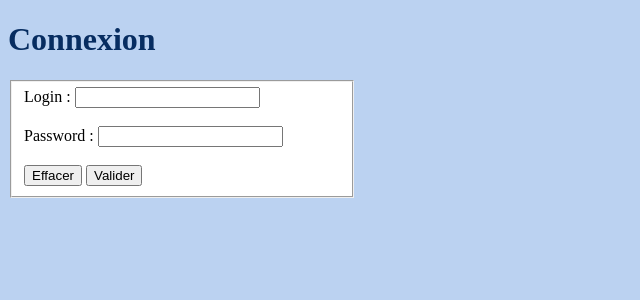
After one commit to Elouan-Callec/GSB, a PHP site: page /formulaire_connexion.html in a window 1280 px wide. The commit adds this page. Shown: the top 300 px of the page, without its empty margins (0-640 px from the left). Run offline with PHP 8.4, Linux system fonts and the light colour scheme.

Commit message:
Création formulaire connexion

```diff
--- a/10mai/mesFonctionsGenerales.php
+++ b/10mai/mesFonctionsGenerales.php
@@ -3,9 +3,9 @@
 function connexion(){
     $host = "127.0.0.1";
         $user = "root";
-        $password = "password";
+        $password = "";
         $dbname = "gsb_frais";
-        $port ="3307";
+        $port ="3306";
 
         $mysqli = new mysqli($host, $user, $password, $dbname, $port);
         if ($mysqli->connect_errno) {
--- a/GSB_frais/insert.php
+++ b/GSB_frais/insert.php
@@ -21,7 +21,7 @@ $totalkm=$km*getForfait('K4E');
 
 //Execution de la requete
 
-$idVisiteur=4;
+$idVisiteur=2;
 
 $sql ="SELECT id FROM fichefrais WHERE idVisiteur='".$idVisiteur."' ORDER BY id DESC LIMIT 1;";
 
--- a/GSB_visiteur/FormContact.php
+++ b/GSB_visiteur/FormContact.php
@@ -5,7 +5,6 @@
 	<title>Création de Contact</title>
 	<meta http-equiv="Content-Type" content="text/html; charset=utf-8" />
     <link rel="stylesheet" type="text/css" href="default.css">
-	<link rel="stylesheet" type="text/css" href="default.css">
 </head>
 
 <body>
@@ -28,7 +27,7 @@
 
         $result = $cnxBDD->query($sql);
 		$maLigne = $result->fetch_assoc();
-		$identifiant = $maLigne['id']; //'id' provient de Identifiant en dessous
+		$identifiant = $maLigne['id'];
 		$nom = $maLigne['nom'];
 		$prenom= $maLigne['prenom'];
 		$adresse= $maLigne['adresse'];
--- /dev/null
+++ b/GSB_visiteur/formulaire_connexion.html
@@ -0,0 +1,31 @@
+<!doctype html>
+
+<head>
+    <title>Connexion</title>
+    <meta charset="utf-8"/>
+    <link type="text/css" rel="stylesheet" href="default.css" />
+</head>
+
+<body>
+    <div class="fond">
+        <p><h1>Connexion</h1></p>
+
+        <fieldset class="cadre">
+            <form id="formulaire_connexion" action="connexion.php" method="get">
+                <div>
+                    <label>Login : </label>
+                    <input name="login" id="login" value="" type="text"/>
+                </div>
+                <br>
+                <div>
+                    <label>Password : </label>
+                    <input name="password" id="password" value="" type="text"/>
+                </div>
+                <br/>
+                <div>
+                    <input class="buttoncenter" type="reset" value="Effacer"/>
+                    <input class="buttoncenter" type="submit" value="Valider"/>
+                </div>
+            </form>
+        </fieldset>
+</body>
--- a/GSB_visiteur/requete.sql
+++ b/GSB_visiteur/requete.sql
@@ -374,3 +374,9 @@ VALUES ('test','test','adresse',
 ERREUR SQL : 15 Apr 2021 - 16:14:44.000000 --> INSERT INTO visiteurmedical (nom,prenom,adresse,ville,dateEmbauche,cp,login,mdp)
 VALUES ('test','test','adresse',
 'ville','07-12-2020','code postal','login','mdp'); : (Data too long for column 'cp' at row 1)
+ERREUR SQL : 11 May 2021 - 16:27:28.000000 --> SELECT login, mdp
+        FROM visiteurmedical
+        WHERE login = fdsfsdf AND mdp = sdfsdfsd; : (Unknown column 'fdsfsdf' in 'where clause')
+ERREUR SQL : 11 May 2021 - 16:29:17.000000 --> SELECT login, mdp
+        FROM visiteurmedical
+        WHERE login = jkhkj AND mdp = hjkhjk; : (Unknown column 'jkhkj' in 'where clause')
```
Also changed, not shown: GSB_visiteur/connexion.php (added, +25 -0 lines), GSB_visiteur/entete.html (deleted, +0 -15 lines), GSB_visiteur/pied.html (deleted, +0 -14 lines).
